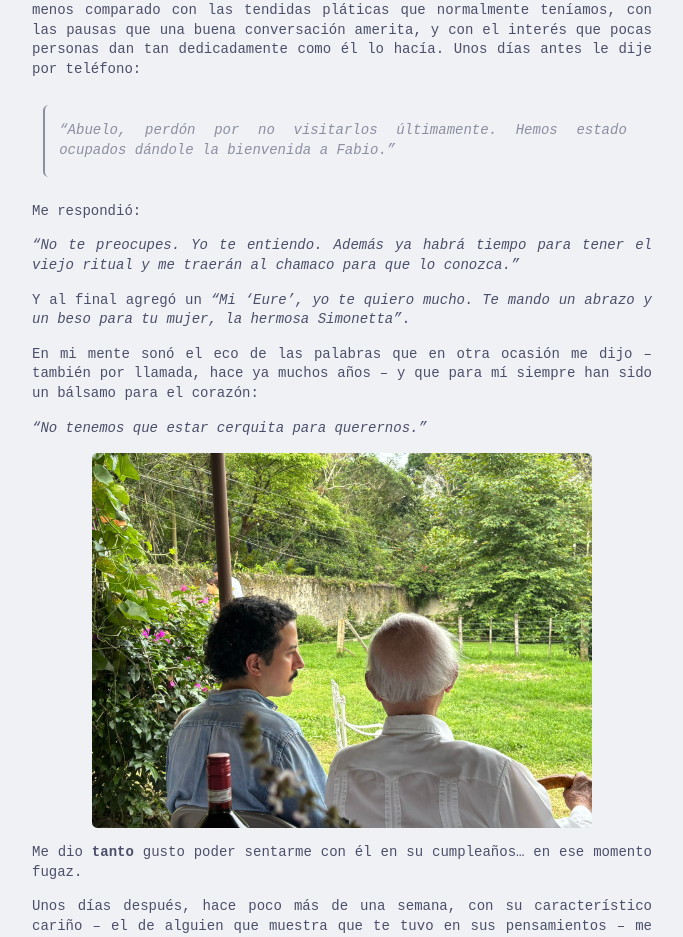
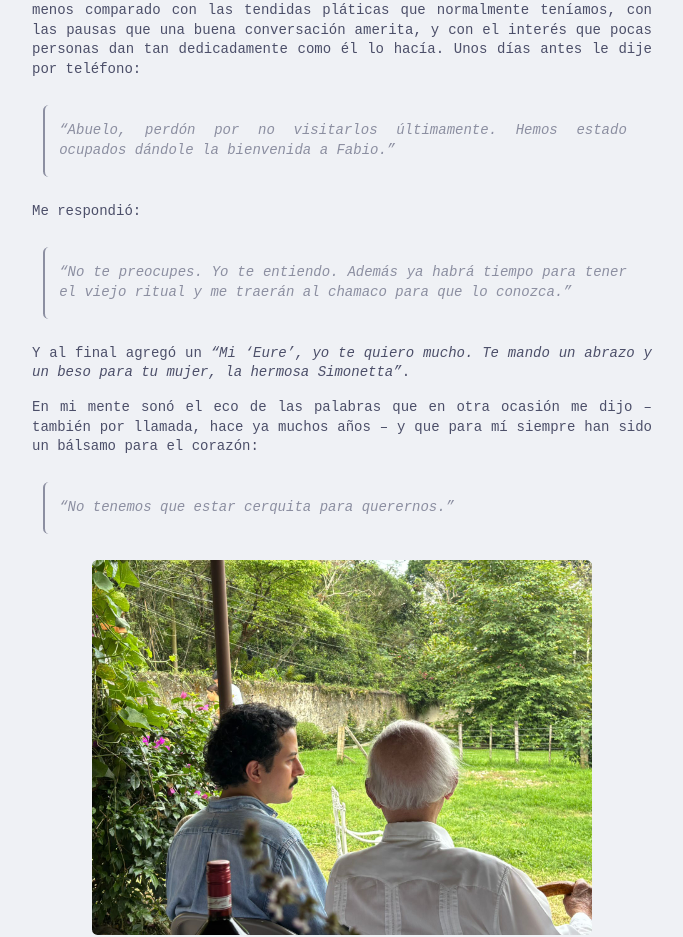
Before and after one commit to nph4rd/nph4rd.github.io, a Jekyll site: the page built from el-mundo-no-se-va-a-acabar.md, in a window 1280 px wide. Shown: the part 440-1377 px from the top of the page, without its empty margins (298-981 px from the left). Built offline with Jekyll 4.4.1, drawn with Linux system fonts in a browser that asks for light colours.

Commit message:
Make blockquote text size match body globally; blockquote standalone quotes
Co-Authored-By: Claude Opus 4.8 (1M context) <noreply@anthropic.com>

```diff
--- a/_layouts/entry.html
+++ b/_layouts/entry.html
@@ -2,7 +2,7 @@
 layout: default
 ---
 
-<article class="post entry-personal">
+<article class="post">
   <h1>{{ page.title }}</h1>
 
   <div class="entry">
--- a/el-mundo-no-se-va-a-acabar.md
+++ b/el-mundo-no-se-va-a-acabar.md
@@ -15,13 +15,13 @@ Hace menos de un mes en su festejo de cumpleaños 87 mi abuelo y yo tuvimos un m
 
 Me respondió:
 
-_"No te preocupes. Yo te entiendo. Además ya habrá tiempo para tener el viejo ritual y me traerán al chamaco para que lo conozca."_
+> _"No te preocupes. Yo te entiendo. Además ya habrá tiempo para tener el viejo ritual y me traerán al chamaco para que lo conozca."_
 
 Y al final agregó un _"Mi 'Eure', yo te quiero mucho. Te mando un abrazo y un beso para tu mujer, la hermosa Simonetta"_.
 
 En mi mente sonó el eco de las palabras que en otra ocasión me dijo -- también por llamada, hace ya muchos años -- y que para mí siempre han sido un bálsamo para el corazón:
 
-_"No tenemos que estar cerquita para querernos."_
+> _"No tenemos que estar cerquita para querernos."_
 
 <div style="text-align: center;">
   <img src="https://raw.githubusercontent.com/nph4rd/nph4rd.github.io/master/images/abuelo-cumpleanos.jpeg" alt="" width="500">
@@ -31,7 +31,7 @@ Me dio **tanto** gusto poder sentarme con él en su cumpleaños... en ese moment
 
 Unos días después, hace poco más de una semana, con su característico cariño -- el de alguien que muestra que te tuvo en sus pensamientos -- me llamó y me dijo:
 
-_"Mijo, tengo aquí unos palos: unos aguacates y unos liquidámbares. Son árboles de término. Se les dice así a los árboles en los linderos. Son para delimitar, como los mojones romanos. ¡Ah!, ¿verdad? ¡Tu abuelo no está tan pendejo como pensabas! Escuché que ahí en tu terreno tienen espacio para sembrarlos. Escríbele a tu tío 'el Macho' para que se pongan de acuerdo y pases por ellos."_
+> _"Mijo, tengo aquí unos palos: unos aguacates y unos liquidámbares. Son árboles de término. Se les dice así a los árboles en los linderos. Son para delimitar, como los mojones romanos. ¡Ah!, ¿verdad? ¡Tu abuelo no está tan pendejo como pensabas! Escuché que ahí en tu terreno tienen espacio para sembrarlos. Escríbele a tu tío 'el Macho' para que se pongan de acuerdo y pases por ellos."_
 
 Le contesté que tenía mucho trabajo en la semana, pero que podría pasar el fin por ellos.
 
@@ -43,11 +43,11 @@ Ese domingo (31 de mayo) mi abuela me escribió:
 
 Después de pasear un buen rato por el centro de Xalapa con Fabio, en la Parroquia y en los Berros, le dije a Gaby, camino a casa:
 
-_"Oye, quedé con mis abuelos de pasar a su casa. Mi abuelo quiere regalarnos unos árboles... Pero quizá ya es tarde y yo, la verdad, sí estoy cansado."_
+> _"Oye, quedé con mis abuelos de pasar a su casa. Mi abuelo quiere regalarnos unos árboles... Pero quizá ya es tarde y yo, la verdad, sí estoy cansado."_
 
 Gaby me dijo:
 
-_"Creo que mejor hay que pasar de una vez."_
+> _"Creo que mejor hay que pasar de una vez."_
 
 Fue entonces el día del ritual y recibió a Fabio. Lo acarició. Me dijo que estaba "muy chulo", y me agradeció por llevarlo en un susurro apenado, diciendo que él ya no podía moverse para ir a conocerlo.
 
@@ -163,7 +163,7 @@ Ya nunca pude contarle a mi abuelo que planté los aguacates y los liquidámbare
 
 En ese momento fugaz que compartimos en su cumpleaños, sentados bajo la pérgola, cobijados por la música, la comida y los cariños de la familia, vimos corriendo y sonando como campanitas a sus otros dos bisnietos, Renato y Ricardo, y con esa emoción que a veces le quebraba un poco la voz me dijo:
 
-_"El mundo no se va a acabar"_
+> _"El mundo no se va a acabar"_
 
 Te voy a extrañar mucho, abuelo.
 
--- a/style.scss
+++ b/style.scss
@@ -312,12 +312,8 @@ nav {
     border-left: 2px solid $gray;
     padding: 0.1em 1em;
     color: $gray;
-    font-size: 22px;
+    font-size: inherit;
     font-style: italic;
-  }
-
-  &.entry-personal blockquote {
-    font-size: inherit;
   }
 
   .comments {
```
